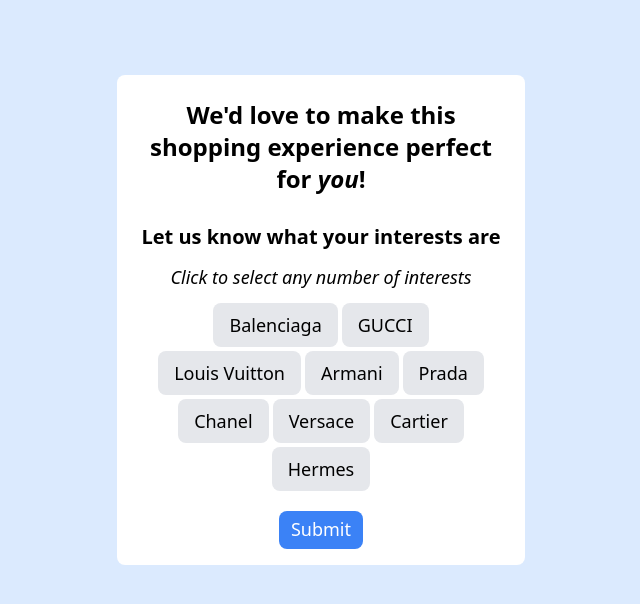
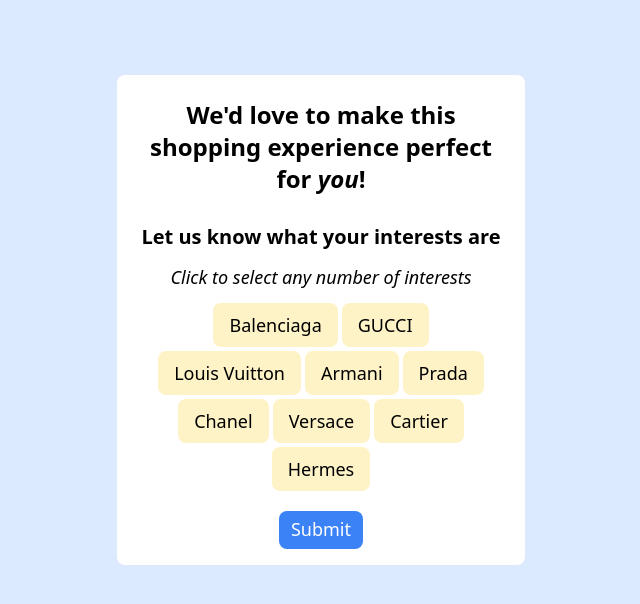
Before and after one commit to RitaliJ/SHTEM-immersive-narrative, a Next.js app: page /survey in a window 1280 px wide. Shown: the top 604 px of the page, without its empty margins (319-959 px from the left). Built offline with nearby package versions, Linux system fonts and the light colour scheme; sample sign-in values are in the browser's storage.

Commit message:
allow custom bg in togglebutton component

```diff
--- a/components/ToggleButton.tsx
+++ b/components/ToggleButton.tsx
@@ -1,8 +1,14 @@
 import { useEffect, useState } from "react"
 
 //component for a button that toggles on/off
-export default function ToggleButton(props: {label: string, isOn?: boolean, noToggle?: boolean, callback: (name: string, on: boolean) => void}) {
-    const {label, isOn, noToggle, callback} = props;
+export default function ToggleButton(props: {
+    label: string,
+    isOn?: boolean,
+    noToggle?: boolean,
+    offBg?: string,
+    callback: (name: string, on: boolean) => void,
+}) {
+    const {label, isOn, noToggle, offBg, callback} = props;
     const [on, setOn] = useState(false);
 
     useEffect(() => {
@@ -20,7 +26,8 @@ export default function ToggleButton(props: {label: string, isOn?: boolean, noTo
                 }
             }}
             className={"px-4 py-2 rounded-lg duration-150 "
-                + (on ? "bg-green-500 text-white" : "bg-gray-200 hover:bg-gray-300 text-black")}
+                + (on ? "bg-green-500 text-white" : "text-black "
+                + (offBg ? offBg : "bg-gray-200 hover:bg-gray-300"))}
         >
             {label}
         </button>
--- a/pages/survey.tsx
+++ b/pages/survey.tsx
@@ -56,15 +56,15 @@ export default function Survey() {
                         Click to select any number of interests
                     </p>
                     <div className="flex flex-wrap gap-1 justify-center">
-                        <ToggleButton label="Balenciaga" callback={updateInterests} />
-                        <ToggleButton label="GUCCI" callback={updateInterests} />
-                        <ToggleButton label="Louis Vuitton" callback={updateInterests} />
-                        <ToggleButton label="Armani" callback={updateInterests} />
-                        <ToggleButton label="Prada" callback={updateInterests} />
-                        <ToggleButton label="Chanel" callback={updateInterests} />
-                        <ToggleButton label="Versace" callback={updateInterests} />
-                        <ToggleButton label="Cartier" callback={updateInterests} />
-                        <ToggleButton label="Hermes" callback={updateInterests} />
+                        <ToggleButton label="Balenciaga" callback={updateInterests} offBg="bg-amber-100 hover:bg-amber-200" />
+                        <ToggleButton label="GUCCI" callback={updateInterests} offBg="bg-amber-100 hover:bg-amber-200" />
+                        <ToggleButton label="Louis Vuitton" callback={updateInterests} offBg="bg-amber-100 hover:bg-amber-200" />
+                        <ToggleButton label="Armani" callback={updateInterests} offBg="bg-amber-100 hover:bg-amber-200" />
+                        <ToggleButton label="Prada" callback={updateInterests} offBg="bg-amber-100 hover:bg-amber-200" />
+                        <ToggleButton label="Chanel" callback={updateInterests} offBg="bg-amber-100 hover:bg-amber-200" />
+                        <ToggleButton label="Versace" callback={updateInterests} offBg="bg-amber-100 hover:bg-amber-200" />
+                        <ToggleButton label="Cartier" callback={updateInterests} offBg="bg-amber-100 hover:bg-amber-200" />
+                        <ToggleButton label="Hermes" callback={updateInterests} offBg="bg-amber-100 hover:bg-amber-200" />
                     </div>
 
                     <div className="flex mt-2 justify-center">
```
